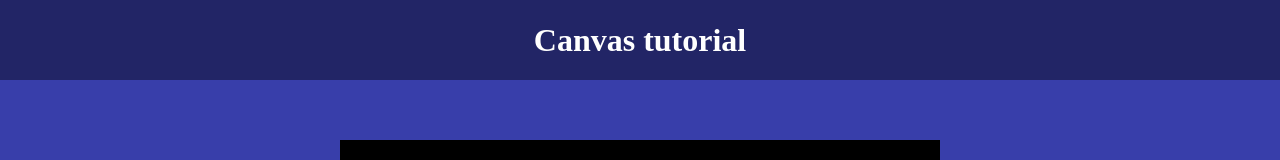
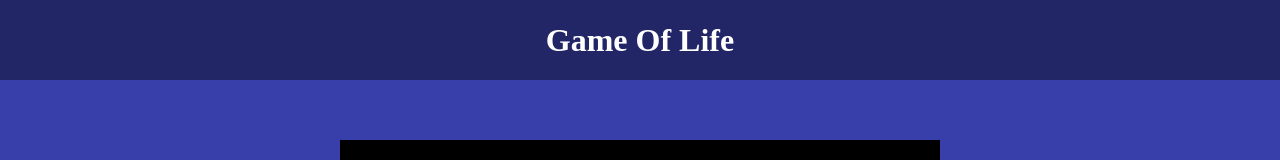
Before and after one commit to Zeroc00L88/gameOfLife, a plain HTML site: page index.html in a window 1280 px wide. Shown: the top 160 px of the page. Drawn offline with Linux system fonts and the light colour scheme.

Commit message:
changing name

```diff
--- a/index.html
+++ b/index.html
@@ -1,7 +1,7 @@
 <!doctype html>
 <html lang="en">
     <head>
-        <title>Canvas tutorial</title>
+        <title>Game Of Life</title>
         <meta charset="UTF-8" />
         <meta name="viewport" content="width=device-width, initial-scale=1" />
         <link href="./assets/css/style.css" rel="stylesheet" />
@@ -9,7 +9,7 @@
 
     <body>
         <header>
-            <h1>Canvas tutorial</h1>
+            <h1>Game Of Life</h1>
         </header>
         <main>
             <canvas id="canvas1"></canvas>
```
